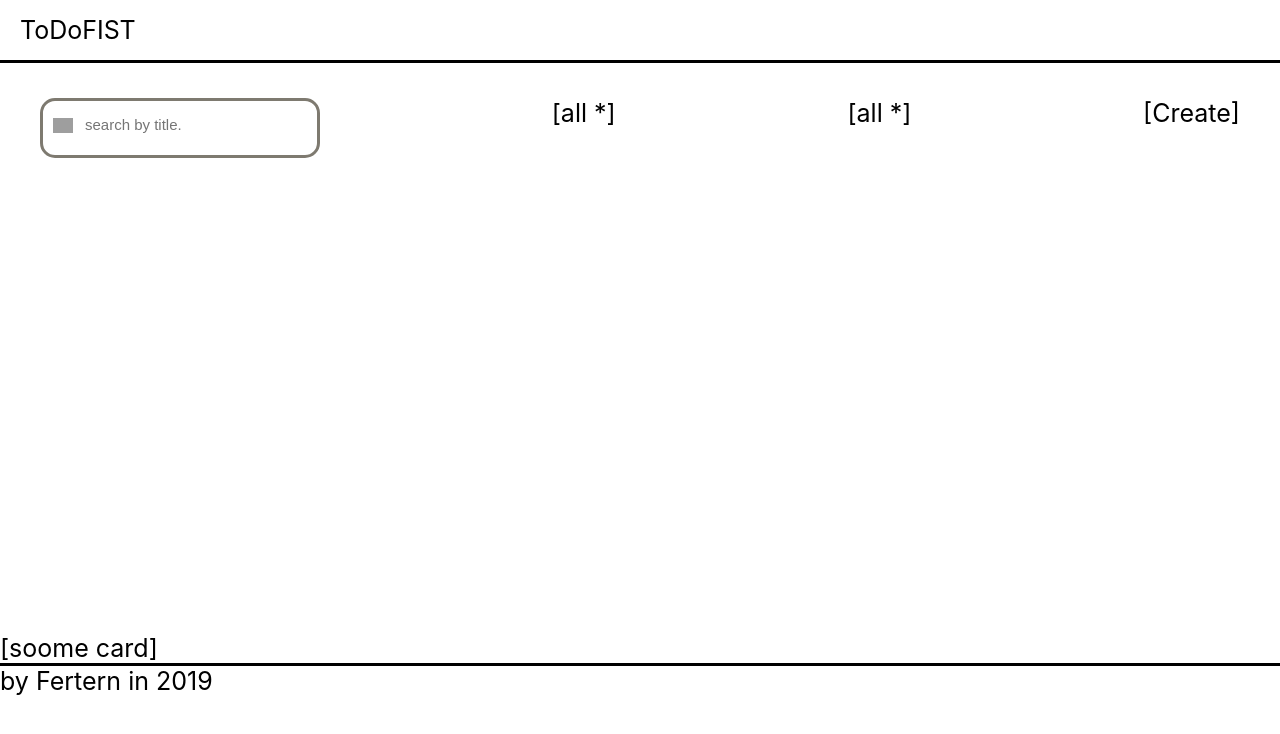
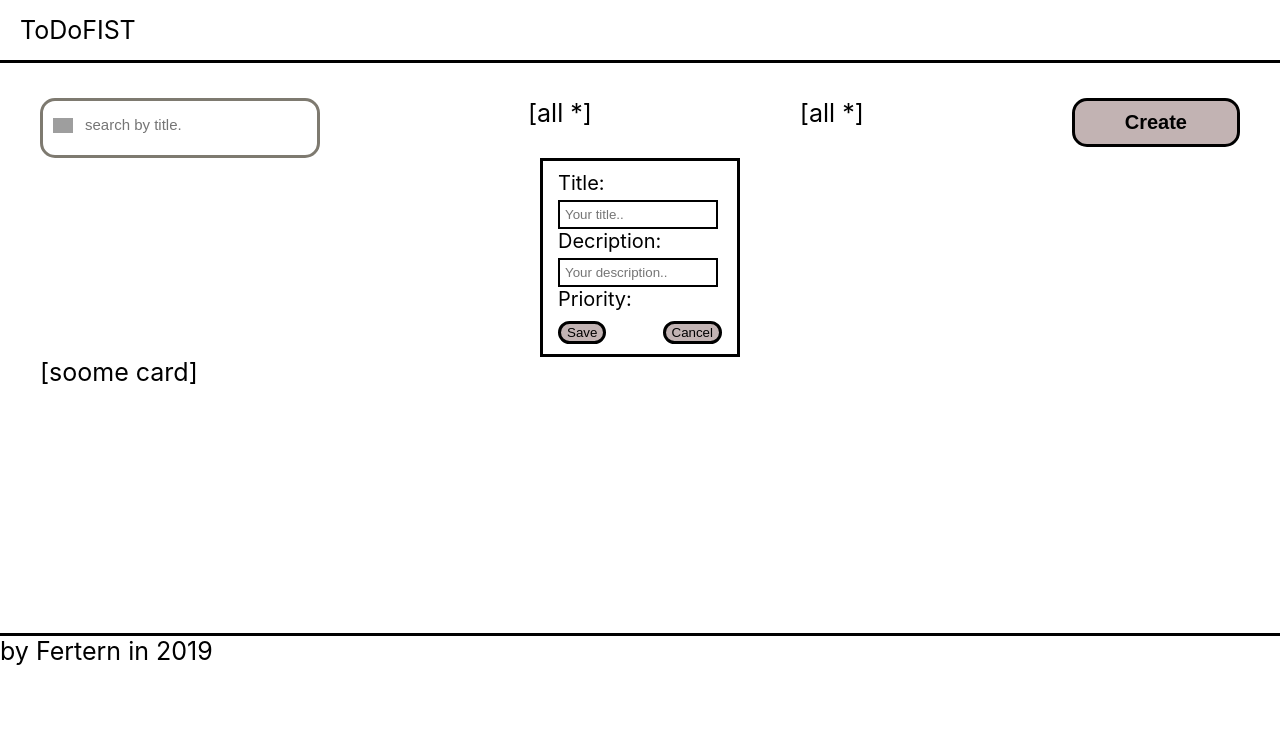
Before and after one commit to Fertern/todofist, a React (Create React App) app in the folder todofist-app/: page / in a window 1280 px wide. Shown: the top 734 px of the page. Built offline with nearby package versions, Linux system fonts and the light colour scheme; grey boxes are pictures that could not be loaded.

Commit message:
buttons+menu, prepare for dropmenu

```diff
--- a/todofist-app/src/App.css
+++ b/todofist-app/src/App.css
@@ -23,6 +23,8 @@ h6 {
   width: 100%;
   min-height: 500px;
   margin: 35px auto;
+}
+.menu {
   display: flex;
   justify-content: space-between;
 }
--- a/todofist-app/src/App.js
+++ b/todofist-app/src/App.js
@@ -4,18 +4,23 @@ import { BrowserRouter as Router, Route } from "react-router-dom";
 import Search from "./components/Search/Search";
 import Header from "./components/Header/Header";
 import Footer from "./components/Footer/Footer";
+import CreateButton from "./components/CreateButton/CreateButton";
+import EditMenu from "./components/CreateButton/EditMenu/EditMenu";
 
 function App() {
   return (
     <Router>
       <Header />
       <div className="container">
-        <Search />
-        <span className="ByStatus">[all *]</span>
-        <span className="ByProperty">[all *]</span>
-        <span className="createButton">[Create]</span>
+        <div className="menu">
+          <Search />
+          <span className="ByStatus">[all *]</span>
+          <span className="ByProperty">[all *]</span>
+          <CreateButton />
+        </div>
+        <EditMenu />
+        <div className="CardTask">[soome card]</div>
       </div>
-      <div className="CardTask">[soome card]</div>
       <Footer />
     </Router>
   );
--- /dev/null
+++ b/todofist-app/src/components/CreateButton/CreateButton.jsx
@@ -0,0 +1,12 @@
+import React from "react";
+import s from "./CreateButton.module.css";
+
+const CreateButton = () => {
+  return (
+    <div className={s.wrapper}>
+      <button className={s.btn}>Create</button>
+    </div>
+  );
+};
+
+export default CreateButton;
--- /dev/null
+++ b/todofist-app/src/components/CreateButton/CreateButton.module.css
@@ -0,0 +1,18 @@
+.btn {
+  font-size: 20px;
+  border: 3px solid black;
+  border-radius: 15px;
+  padding: 10px 50px;
+  background-color: rgb(194, 179, 179);
+  font-weight: 700;
+  max-width: 200px;
+  outline: none;
+}
+.btn:hover {
+  background-color: black;
+  color: white;
+  transition: background-color 0.3s linear, color 0.3s linear;
+}
+.wrapper {
+  max-width: 200px;
+}
--- /dev/null
+++ b/todofist-app/src/components/CreateButton/EditMenu/EditMenu.jsx
@@ -0,0 +1,39 @@
+import React from "react";
+import s from "./EditMenu.module.css";
+
+const EditMenu = () => {
+  return (
+    <div className={s.wrapper}>
+      <div className={s.title}>
+        <div className={s.text}>Title:</div>
+        <input
+          className={s.inp}
+          type="text"
+          size="20"
+          placeholder="Your title.."
+        />
+      </div>
+      <div className={s.desc}>
+        <div className={s.text}>Decription:</div>
+        <input
+          className={s.inp}
+          type="text"
+          size="20"
+          placeholder="Your description.."
+        />
+      </div>
+      <div className={s.priority}>
+        <div className={s.text}>Priority:</div>
+        <div className={s.menu}>
+          <div className={s.content}></div>
+        </div>
+      </div>
+      <div className={s.buttons}>
+        <button className={s.btn}>Save</button>{" "}
+        <button className={s.btn}>Cancel</button>
+      </div>
+    </div>
+  );
+};
+
+export default EditMenu;
--- /dev/null
+++ b/todofist-app/src/components/CreateButton/EditMenu/EditMenu.module.css
@@ -0,0 +1,30 @@
+.wrapper {
+  border: 3px solid black;
+  width: 200px;
+  padding: 10px 15px;
+  margin: 0 auto;
+}
+.inp {
+  border: 2px solid black;
+  padding: 5px;
+  width: 160px;
+}
+.buttons {
+  margin-top: 10px;
+  display: flex;
+  justify-content: space-between;
+}
+.text {
+  font-size: 20px;
+}
+.btn {
+  border: 3px solid black;
+  border-radius: 15px;
+  background-color: rgb(194, 179, 179);
+  outline: none;
+}
+.btn:hover {
+  background-color: black;
+  color: white;
+  transition: background-color 0.3s linear, color 0.3s linear;
+}
--- a/todofist-app/src/components/Search/Search.jsx
+++ b/todofist-app/src/components/Search/Search.jsx
@@ -8,7 +8,12 @@ const Search = () => {
         src="http://www.clker.com/cliparts/z/w/Q/7/f/C/search-logo-hi.png"
         alt=""
       />
-      <input type="text" size="40" placeholder="search by title..." />
+      <input
+        className={s.bar}
+        type="text"
+        size="40"
+        placeholder="search by title..."
+      />
     </div>
   );
 };
--- a/todofist-app/src/components/Search/Search.module.css
+++ b/todofist-app/src/components/Search/Search.module.css
@@ -9,7 +9,7 @@
   width: 20px;
   margin-bottom: -3px;
 }
-input {
+.bar {
   font-size: 15px;
   margin: -5px 0 5px 10px;
   border: none;
```
